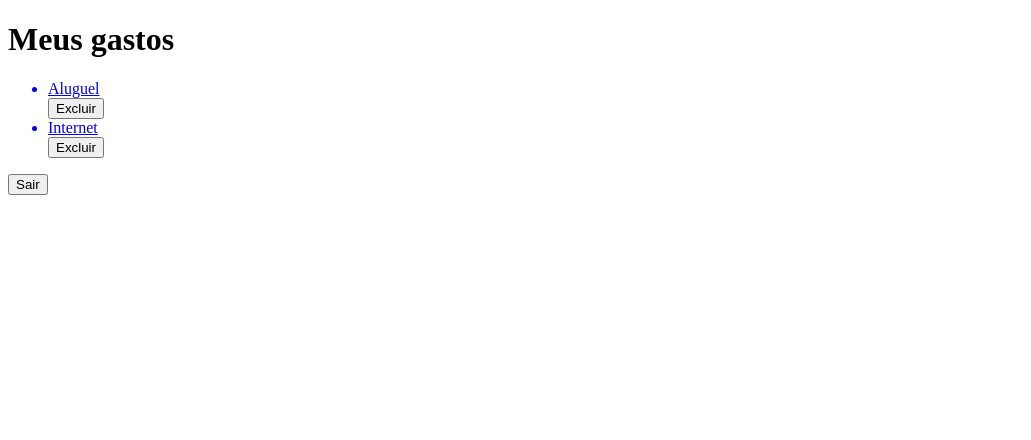
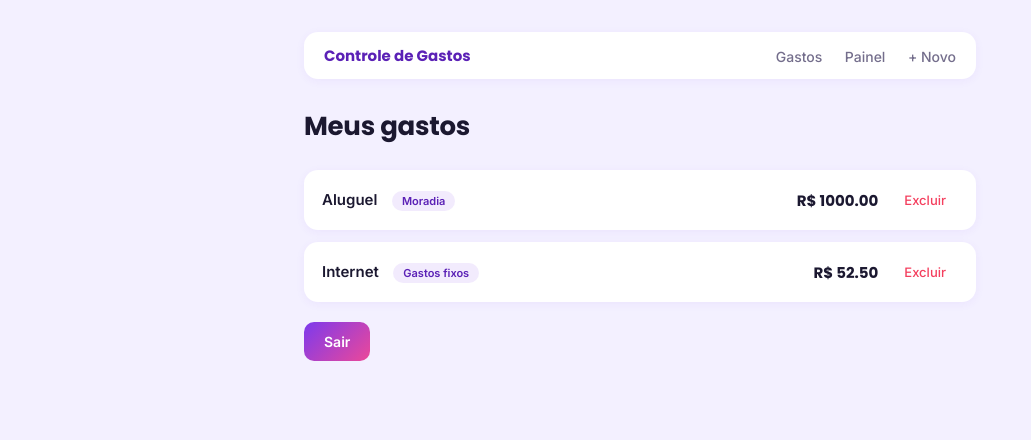
Before and after one commit to Amaralzz/controle-de-gastos-django, a Django app: page /gastos/ in a window 1280 px wide. Shown: the top 440 px of the page, without its empty margins (0-1031 px from the left). Run offline with Django 5.2, Linux system fonts and the light colour scheme; a user stored in the database is signed in; data comes from the database, SQL or seed files in the repository; both versions use the stored data as it was after the commit.

Commit message:
CSS aplicado. Criação do dashboard e implementações lógicas.

```diff
--- /dev/null
+++ b/gastos/static/estilo.css
@@ -0,0 +1,255 @@
+@import url('https://fonts.googleapis.com/css2?family=Poppins:wght@500;600;700;800&family=Inter:wght@400;500;600&display=swap');
+
+:root {
+    --bg: #F3F0FF;
+    --surface: #FFFFFF;
+    --primary: #7C3AED;
+    --primary-dark: #5B21B6;
+    --accent-pink: #EC4899;
+    --accent-lime: #A3E635;
+    --text: #1B1830;
+    --text-muted: #746E8C;
+    --danger: #F43F5E;
+    --border: #EAE5FB;
+    --radius-lg: 20px;
+    --radius-md: 14px;
+    --radius-sm: 10px;
+}
+
+* {
+    box-sizing: border-box;
+}
+
+body {
+    font-family: 'Inter', system-ui, sans-serif;
+    background-color: var(--bg);
+    color: var(--text);
+    max-width: 720px;
+    margin: 0 auto;
+    padding: 32px 24px 64px;
+}
+
+h1 {
+    font-family: 'Poppins', sans-serif;
+    font-size: 26px;
+    font-weight: 700;
+    margin: 0 0 24px;
+    letter-spacing: -0.01em;
+}
+
+/* ---------- Navbar ---------- */
+.navbar {
+    display: flex;
+    justify-content: space-between;
+    align-items: center;
+    background: var(--surface);
+    border-radius: var(--radius-md);
+    padding: 12px 20px;
+    margin-bottom: 28px;
+    box-shadow: 0 2px 10px rgba(124, 58, 237, 0.06);
+}
+
+.navbar .brand {
+    font-family: 'Poppins', sans-serif;
+    font-weight: 700;
+    font-size: 15px;
+    color: var(--primary-dark);
+}
+
+.navbar .links a {
+    margin-left: 18px;
+    font-size: 14px;
+    font-weight: 500;
+    color: var(--text-muted);
+}
+
+.navbar .links a:hover {
+    color: var(--primary);
+}
+
+/* ---------- Hero card (dashboard) ---------- */
+.hero-card {
+    background: linear-gradient(135deg, var(--primary) 0%, var(--accent-pink) 100%);
+    border-radius: var(--radius-lg);
+    padding: 28px 28px 24px;
+    color: white;
+    margin-bottom: 20px;
+    box-shadow: 0 10px 30px rgba(124, 58, 237, 0.25);
+}
+
+.hero-card .label {
+    font-size: 13px;
+    font-weight: 500;
+    opacity: 0.85;
+    text-transform: uppercase;
+    letter-spacing: 0.06em;
+}
+
+.hero-card .amount {
+    font-family: 'Poppins', sans-serif;
+    font-size: 42px;
+    font-weight: 800;
+    margin-top: 6px;
+    letter-spacing: -0.02em;
+}
+
+/* ---------- Chart card ---------- */
+.chart-card {
+    background: var(--surface);
+    border-radius: var(--radius-lg);
+    padding: 24px;
+    box-shadow: 0 2px 14px rgba(124, 58, 237, 0.07);
+}
+
+#grafico {
+    max-height: 320px;
+}
+
+/* ---------- Gasto items ---------- */
+ul {
+    list-style: none;
+    padding: 0;
+    margin: 0;
+}
+
+.gasto-item {
+    background: var(--surface);
+    border-radius: var(--radius-md);
+    padding: 16px 18px;
+    margin-bottom: 12px;
+    display: flex;
+    justify-content: space-between;
+    align-items: center;
+    box-shadow: 0 2px 10px rgba(124, 58, 237, 0.06);
+    transition: transform 0.15s ease, box-shadow 0.15s ease;
+}
+
+.gasto-item:hover {
+    transform: translateY(-1px);
+    box-shadow: 0 6px 18px rgba(124, 58, 237, 0.12);
+}
+
+.gasto-info a {
+    color: var(--text);
+    font-weight: 600;
+    font-size: 15px;
+    text-decoration: none;
+}
+
+.badge {
+    display: inline-block;
+    font-size: 11px;
+    font-weight: 600;
+    color: var(--primary-dark);
+    background: rgba(124, 58, 237, 0.1);
+    padding: 3px 10px;
+    border-radius: 20px;
+    margin-left: 10px;
+    vertical-align: middle;
+}
+
+.gasto-right {
+    display: flex;
+    align-items: center;
+    gap: 14px;
+}
+
+.gasto-valor {
+    font-family: 'Poppins', sans-serif;
+    font-weight: 700;
+    font-size: 15px;
+    color: var(--text);
+}
+
+/* ---------- Links & buttons ---------- */
+a {
+    color: var(--primary);
+    text-decoration: none;
+    font-size: 14px;
+}
+
+a:hover {
+    text-decoration: underline;
+}
+
+form {
+    background: var(--surface);
+    border-radius: var(--radius-lg);
+    padding: 26px;
+    margin-bottom: 16px;
+    box-shadow: 0 2px 14px rgba(124, 58, 237, 0.07);
+}
+
+label {
+    font-size: 13px;
+    font-weight: 500;
+    color: var(--text-muted);
+}
+
+input, textarea, select {
+    width: 100%;
+    padding: 11px 14px;
+    margin-bottom: 14px;
+    border: 1.5px solid var(--border);
+    border-radius: var(--radius-sm);
+    font-size: 14px;
+    font-family: 'Inter', sans-serif;
+    background: var(--bg);
+    color: var(--text);
+}
+
+input:focus, textarea:focus, select:focus {
+    outline: none;
+    border-color: var(--primary);
+    background: white;
+}
+
+button {
+    background: linear-gradient(135deg, var(--primary) 0%, var(--accent-pink) 100%);
+    color: white;
+    border: none;
+    padding: 11px 20px;
+    border-radius: var(--radius-sm);
+    font-size: 14px;
+    font-weight: 600;
+    font-family: 'Inter', sans-serif;
+    cursor: pointer;
+    transition: opacity 0.15s ease;
+}
+
+button:hover {
+    opacity: 0.9;
+}
+
+.gasto-item button {
+    background: none;
+    color: var(--danger);
+    padding: 6px 12px;
+    font-size: 13px;
+    font-weight: 500;
+}
+
+.gasto-item button:hover {
+    background: rgba(244, 63, 94, 0.08);
+    opacity: 1;
+}
+
+.gasto-item form {
+    background: none;
+    box-shadow: none;
+    padding: 0;
+    margin: 0;
+}
+
+/* ---------- Login ---------- */
+.login-wrapper {
+    display: flex;
+    align-items: center;
+    justify-content: center;
+    min-height: 80vh;
+}
+
+.login-card {
+    width: 100%;
+    max-width: 360px;
+}
--- a/gastos/templates/gastos/lista.html
+++ b/gastos/templates/gastos/lista.html
@@ -1,22 +1,42 @@
+{% load static %}
 <!DOCTYPE html>
-<html lang="en">
+<html lang="pt-br">
 <head>
     <meta charset="UTF-8">
     <meta name="viewport" content="width=device-width, initial-scale=1.0">
-    <title>Document</title>
+    <title>Meus Gastos</title>
+    <link rel="stylesheet" href="{% static 'estilo.css' %}">
 </head>
 <body>
+    <div class="navbar">
+        <span class="brand"> Controle de Gastos</span>
+        <div class="links">
+            <a href="{% url 'listar_gastos' %}">Gastos</a>
+            <a href="{% url 'dashboard' %}">Painel</a>
+            <a href="{% url 'criar_gastos' %}">+ Novo</a>
+        </div>
+    </div>
+
     <h1>Meus gastos</h1>
     <ul>
         {% for gasto in gastos %}
-            <a href="{% url 'editar_gasto' gasto.id %}"><li>{{gasto.descricao}}</li></a>
-            <form action="{% url 'excluir_gasto' gasto.id %}" method="POST">
-                {% csrf_token %}
-                <button>Excluir</button>
-            </form>
+            <li class="gasto-item">
+                <div class="gasto-info">
+                    <a href="{% url 'editar_gasto' gasto.id %}">{{ gasto.descricao }}</a>
+                    <span class="badge">{{ gasto.categoria }}</span>
+                </div>
+                <div class="gasto-right">
+                    <span class="gasto-valor">R$ {{ gasto.valor }}</span>
+                    <form action="{% url 'excluir_gasto' gasto.id %}" method="POST">
+                        {% csrf_token %}
+                        <button type="submit">Excluir</button>
+                    </form>
+                </div>
+            </li>
         {% endfor %}
     </ul>
-    <form action="{% url 'logout' %}" method="POST">
+
+    <form action="{% url 'logout' %}" method="POST" style="background:none; box-shadow:none; padding:0; margin-top: 20px;">
         {% csrf_token %}
         <button type="submit">Sair</button>
     </form>
--- a/gastos/urls.py
+++ b/gastos/urls.py
@@ -1,9 +1,10 @@
 from django.urls import path
-from .views import listar_gastos, criar_gastos, editar_gasto, excluir_gasto
+from .views import listar_gastos, criar_gastos, editar_gasto, excluir_gasto, dashboard
 
 urlpatterns = [
     path('', listar_gastos, name='listar_gastos'),
     path('criar/', criar_gastos, name='criar_gastos'),
     path('editar/<int:gasto_id>', editar_gasto, name = 'editar_gasto'),
     path('excluir/<int:gasto_id>', excluir_gasto, name='excluir_gasto'),
+    path('dashboard/', dashboard, name='dashboard')
 ]
--- a/gastos/views.py
+++ b/gastos/views.py
@@ -3,6 +3,7 @@ from .models import Gasto
 from .forms import GastoForm
 from django.contrib.auth.decorators import login_required
 from django.shortcuts import get_object_or_404
+from django.db.models import Sum
 
 @login_required
 def listar_gastos(request):
@@ -25,6 +26,7 @@ def criar_gastos(request):
 @login_required
 def editar_gasto(request, gasto_id):
     gasto = get_object_or_404(Gasto, id = gasto_id, usuario =  request.user)
+    # Filtra pelo usuário também, não só pelo ID — evita que alguém edite
     if request.method == 'POST':
         form = GastoForm(request.POST, instance= gasto)
         if form.is_valid():
@@ -42,3 +44,21 @@ def excluir_gasto(request, gasto_id):
         return redirect('listar_gastos')
     else:
         return redirect('listar_gastos')
+
+
+
+@login_required
+def dashboard(request):
+    gastos = Gasto.objects.filter(usuario=request.user)
+    # Agrupa os gastos por categoria e soma o valor de cada grupo diretamente
+
+    por_categoria = gastos.values('categoria').annotate(total=Sum('valor'))
+    categorias = [item['categoria'] for item in por_categoria]
+    valores = [float(item['total']) for item in por_categoria]
+    # Converte Decimal -> float: o JS/Chart.js não reconhece o tipo Decimal do Python
+    total_geral = sum(valores)
+    return render(request, 'gastos/dashboard.html', {
+        'categorias': categorias,
+        'valores': valores,
+        'total_geral': total_geral,
+    })
```
Also changed, not shown: gastos/templates/gastos/criar.html (+10 -0 lines), gastos/templates/gastos/dashboard.html (added, +51 -0 lines), gastos/templates/gastos/editar.html (+10 -0 lines), templates/login.html (+14 -8 lines), README.md (added), db.sqlite3.
